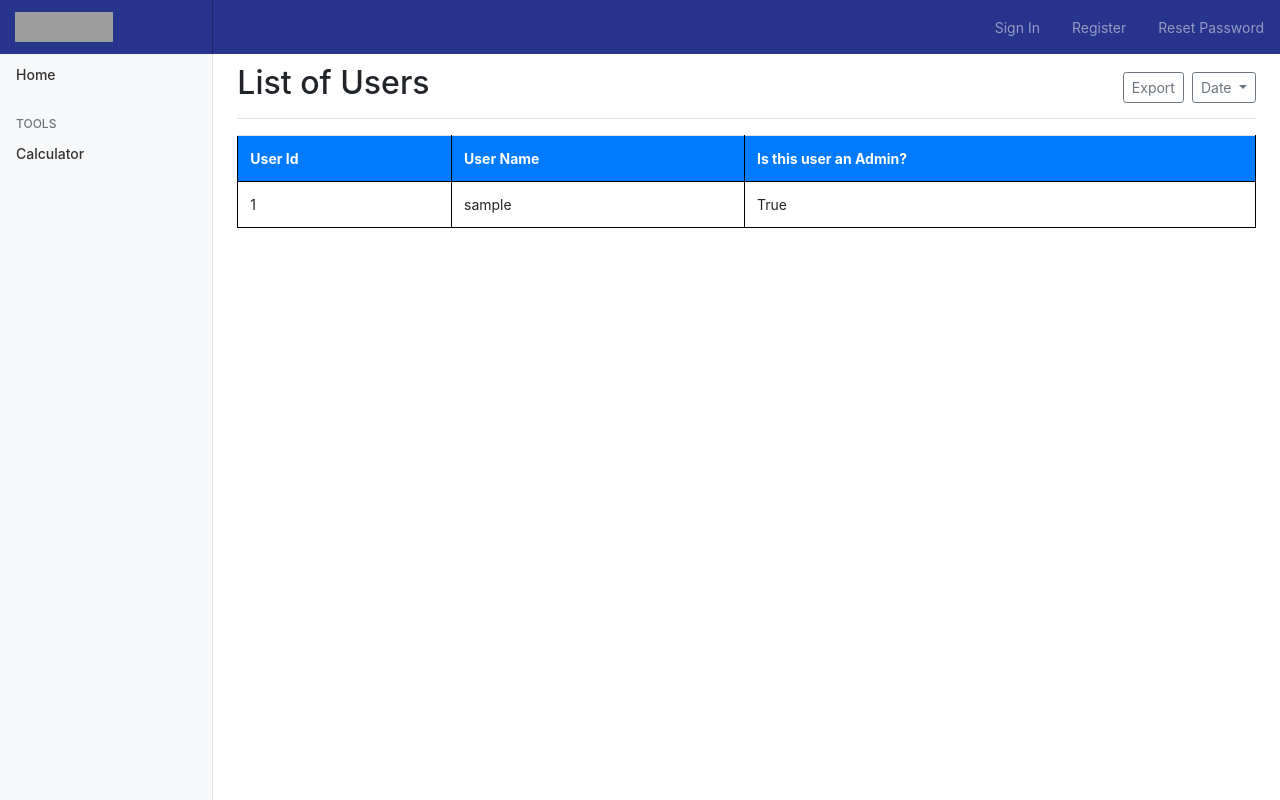
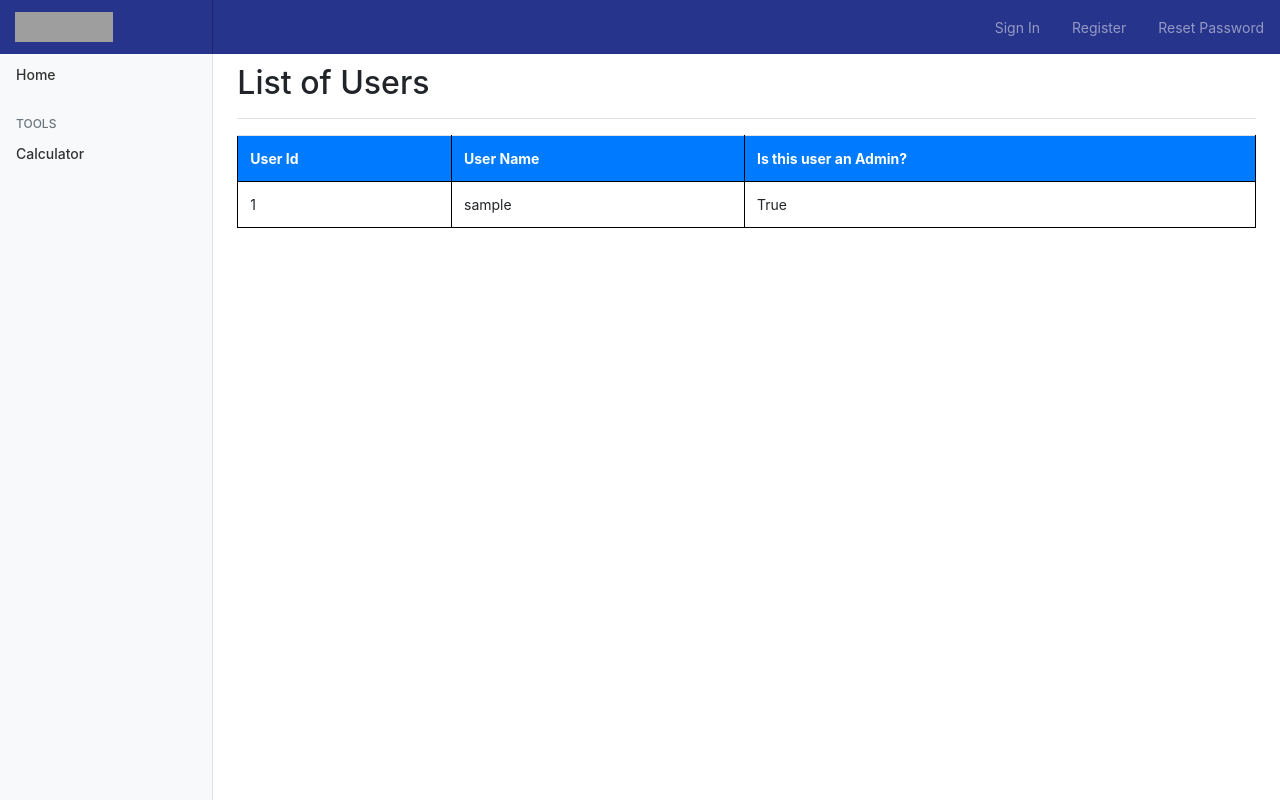
Before and after one commit to deanvains/Modelling-Returns-On-Funds, a Flask app: page /userlist in a window 1280 px wide. Run offline with Flask 2, Linux system fonts and the light colour scheme; tables that the repository leaves empty hold one stand-in row (values such as "Sample post"); some libraries are stand-ins or nearby versions; grey boxes are pictures that could not be loaded.

Commit message:
Update userlist.html

```diff
--- a/app/templates/userlist.html
+++ b/app/templates/userlist.html
@@ -6,13 +6,6 @@
     <div class="d-flex justify-content-between flex-wrap flex-md-nowrap align-items-center pt-3 pb-2 mb-3 border-bottom">
         <h1 class="h2">List of Users</h1>
         <div class="btn-toolbar mb-2 mb-md-0">
-            <div class="btn-group mr-2">
-                <button class="btn btn-sm btn-outline-secondary">Export</button>
-            </div>
-            <button class="btn btn-sm btn-outline-secondary dropdown-toggle">
-                    <span data-feather="calendar"></span>
-                    Date
-                </button>
         </div>
     </div>
     <style>
```
